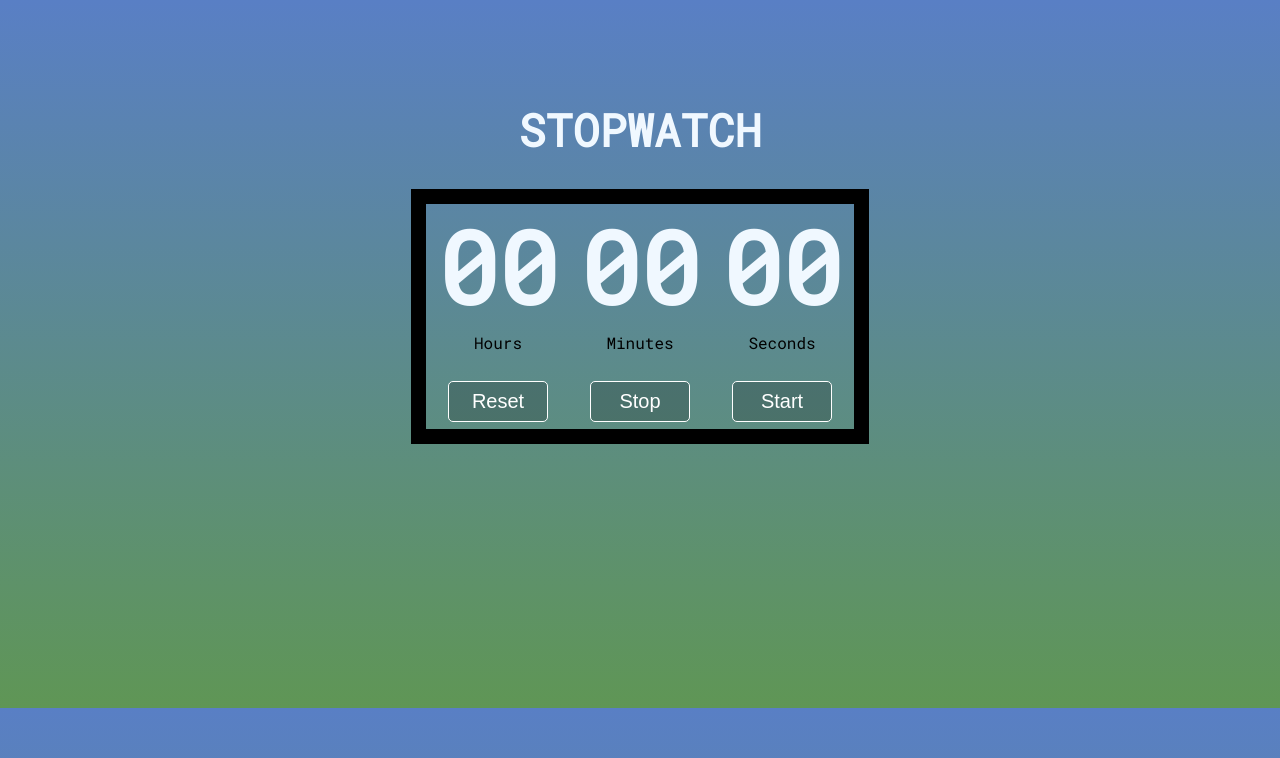
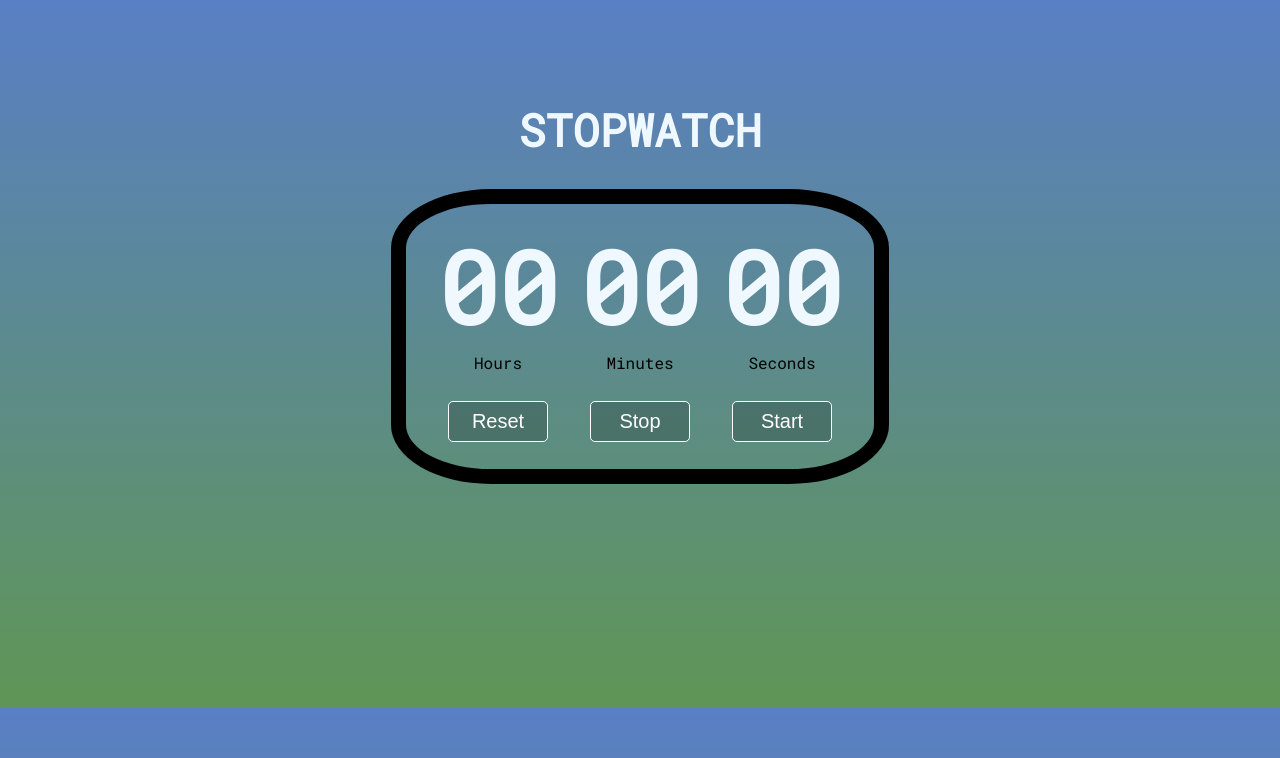
Before and after one commit to abhinavmarka/S.W-P, a plain HTML site: page index.html in a window 1280 px wide. Drawn offline with Linux system fonts and the light colour scheme.

Commit message:
Update style.css

```diff
--- a/style.css
+++ b/style.css
@@ -16,6 +16,8 @@ body{
             margin: 20px auto;
             text-align: center;
             border: 15px solid black;
+            border-radius: 20%;
+            padding: 20px;
         }
         .label{
             font-size: 100px;
```
